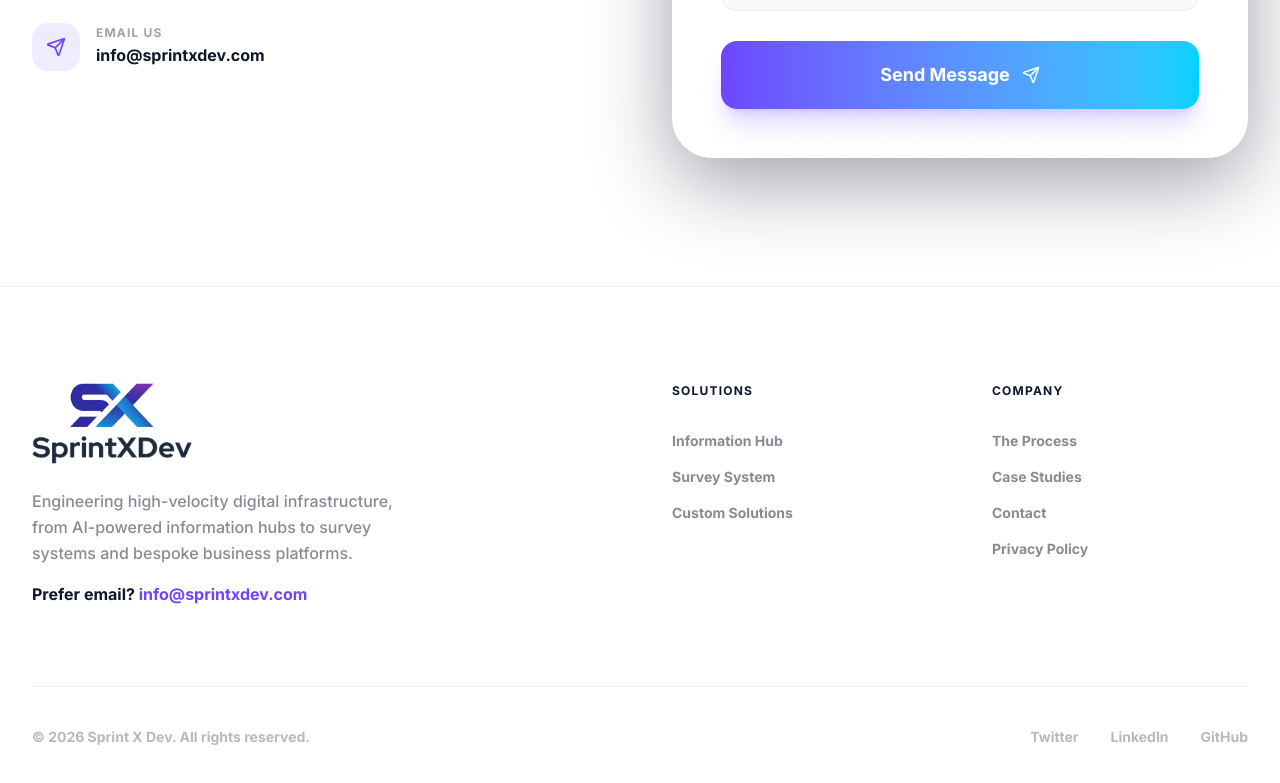
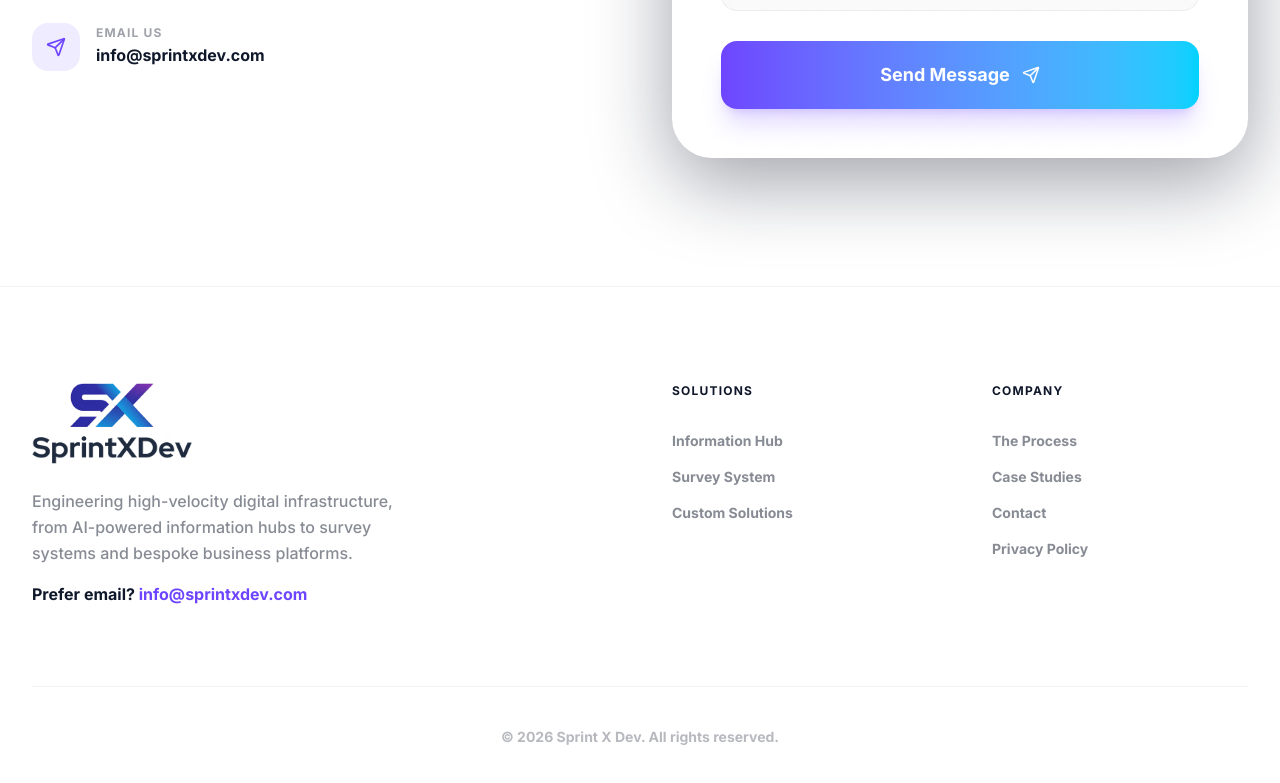
Before and after one commit to sprintxdevzz/Sprintxdev-landing-page, a React (Vite) app: page / in a window 1280 px wide. Shown: the part 5609-6392 px from the top of the page. Built offline with nearby package versions, Linux system fonts and the light colour scheme.

Commit message:
Refactor Footer component by removing social media links to streamline layout and enhance visual clarity.

```diff
--- a/src/components/Footer.tsx
+++ b/src/components/Footer.tsx
@@ -102,21 +102,10 @@ export const Footer: React.FC = () => {
           </div>
         </div>
 
-        <div className="pt-10 border-t border-black/5 flex flex-col md:flex-row justify-between items-center gap-6">
+        <div className="pt-10 border-t border-black/5 flex flex-col items-center gap-3">
           <p className="text-sm text-brand-dark/30 font-bold">
             © {new Date().getFullYear()} Sprint X Dev. All rights reserved.
           </p>
-          <div className="flex gap-8 text-sm text-brand-dark/30 font-bold">
-            <a href="#" className="hover:text-brand-primary transition-colors">
-              Twitter
-            </a>
-            <a href="#" className="hover:text-brand-primary transition-colors">
-              LinkedIn
-            </a>
-            <a href="#" className="hover:text-brand-primary transition-colors">
-              GitHub
-            </a>
-          </div>
         </div>
       </div>
     </footer>
```
